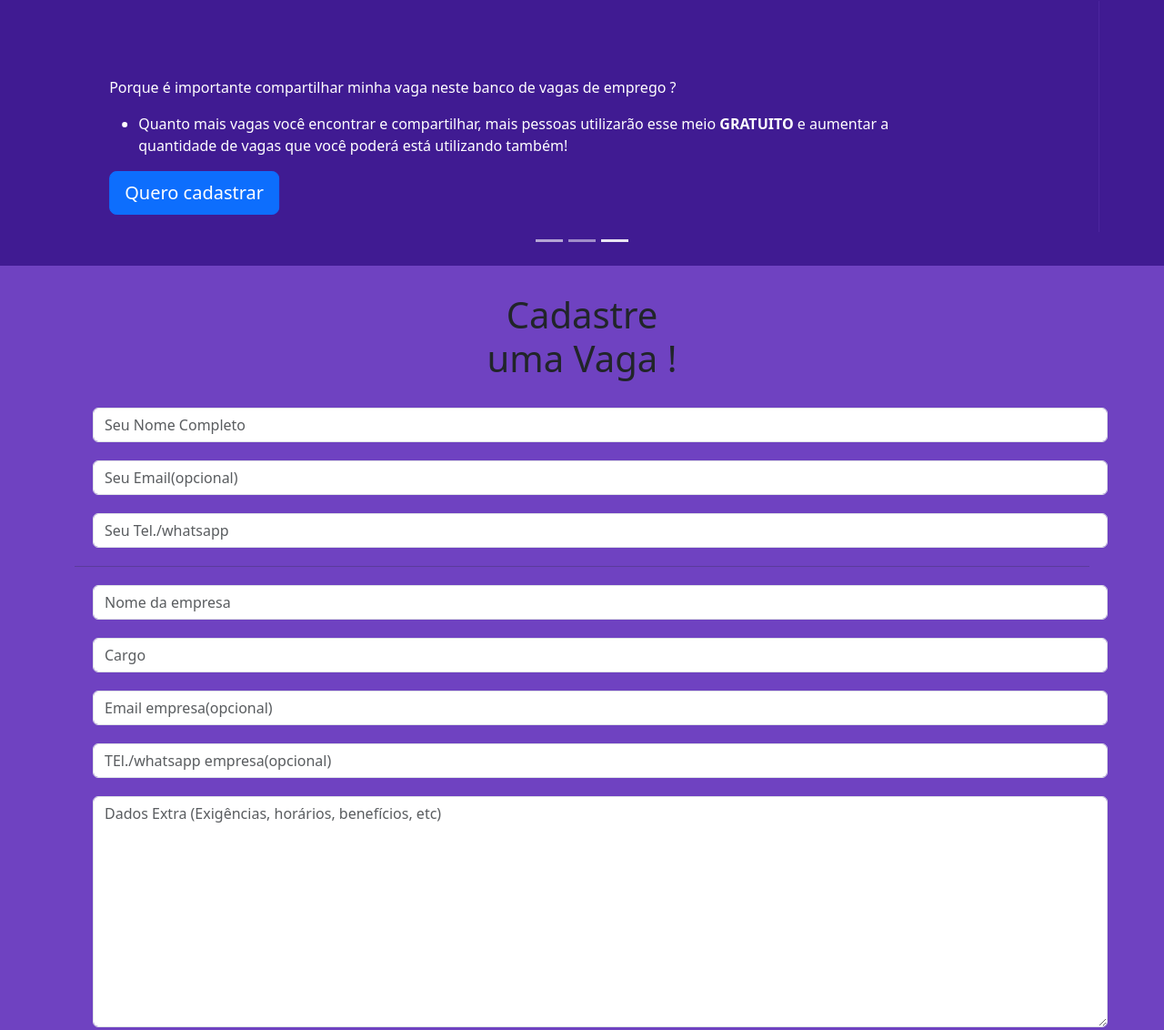
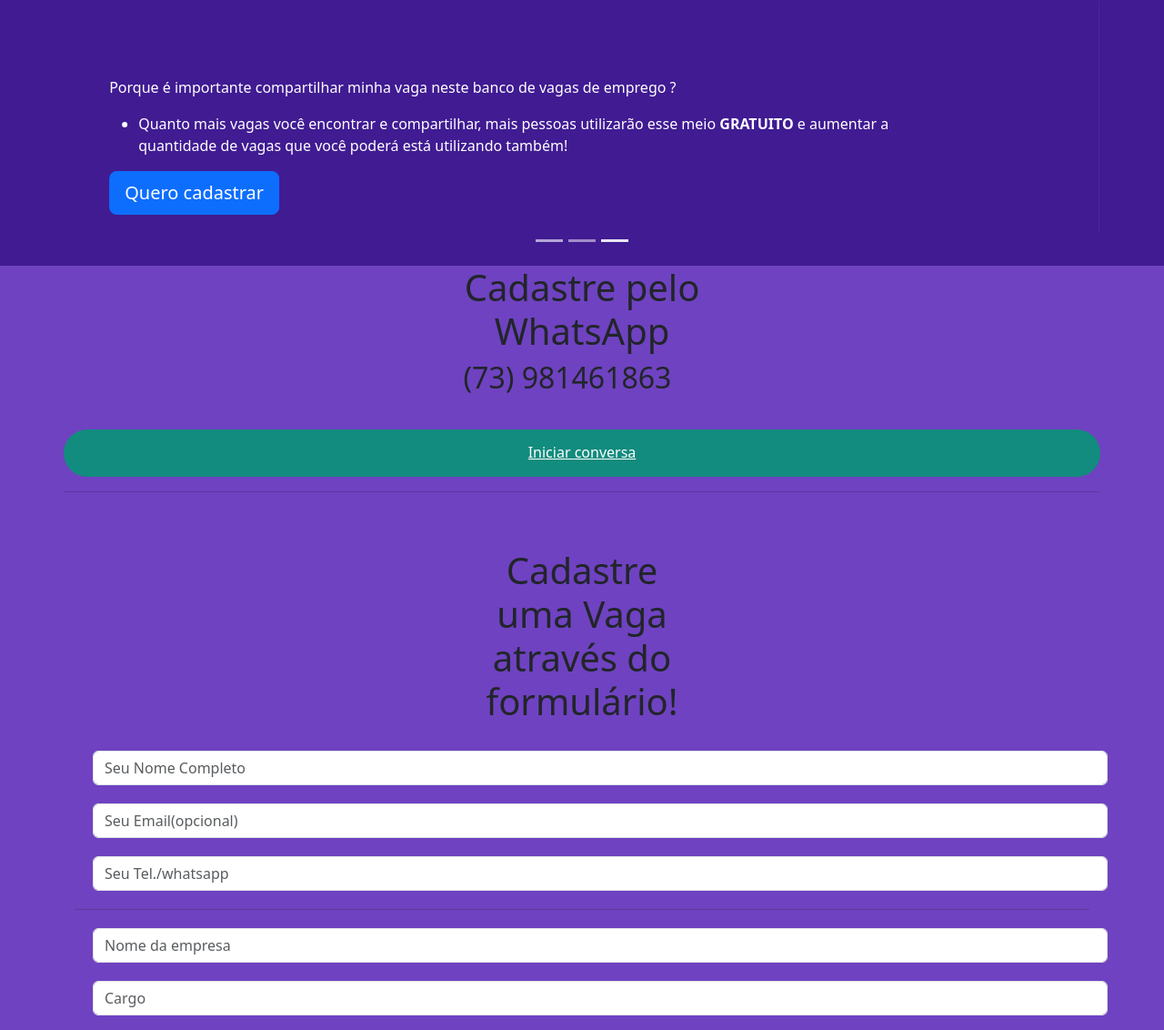
Before and after one commit to Itabunavagas/itabunavagas112, a website: page cadastraVaga.html in a window 1280 px wide. Shown: the part 597-1729 px from the top of the page at 91% size. Drawn offline with nearby package versions, Linux system fonts and the light colour scheme.

Commit message:
movimentei  cadastro via zap 1 lugar

```diff
--- a/cadastraVaga.html
+++ b/cadastraVaga.html
@@ -212,9 +212,22 @@
 
 
         <!-- START THE FEATURETTES -->
-      <div>
+
+
+
+        <div id="form" class="container col-xs-12 col-sm-6 col-md-6 col-lg-3 pull-down">
+          <h1 class="center-hor"> Cadastre pelo WhatsApp</h1>
+          <h2>(73) 981461863</h2>
+        </div>
+
+       <a href="https://web.whatsapp.com/send?1=pt_BR&amp;phone=5573981461863" title="73981461863" id="action-button" class="_9rne _9vcv _9u4i _9scb">Iniciar conversa</a>
+
+                                           <p>   <hr class="featurette-divider"> </p>
+
+
+       <div>
                                           <!-- <hr class="featurette-divider">  -->
-        <div id="form" class="container col-xs-12 col-sm-6 col-md-6 col-lg-3 pull-down"> <h1 class="center-hor"> Cadastre uma Vaga !
+        <div id="form" class="container col-xs-12 col-sm-6 col-md-6 col-lg-3 pull-down"> <h1 class="center-hor"> Cadastre uma Vaga através do formulário!
         </h1></div>
 
        <!-- down16. formulario   https://formsubmit.co/?utm_source=formsubmit.co&utm_medium=site%20link&utm_campaign=submission%20page -->
@@ -259,15 +272,10 @@
          </div>
          <button type="submit" class="btn btn-lg btn-dark btn-block">Enviar Vaga</button>
        </form>
-     </div>
+        </div>
 
                                  <hr class="featurette-divider">
 
-
-      <div id="form" class="container col-xs-12 col-sm-6 col-md-6 col-lg-3 pull-down">
-        <h1 class="center-hor"> Cadastre pelo WhatsApp</h1>
-      </div>
-     <a href="https://web.whatsapp.com/send?1=pt_BR&amp;phone=5573981461863" title="73981461863" id="action-button" class="_9rne _9vcv _9u4i _9scb">Iniciar conversa</a>
 
 
         <!-- <div class="row featurette">
```
